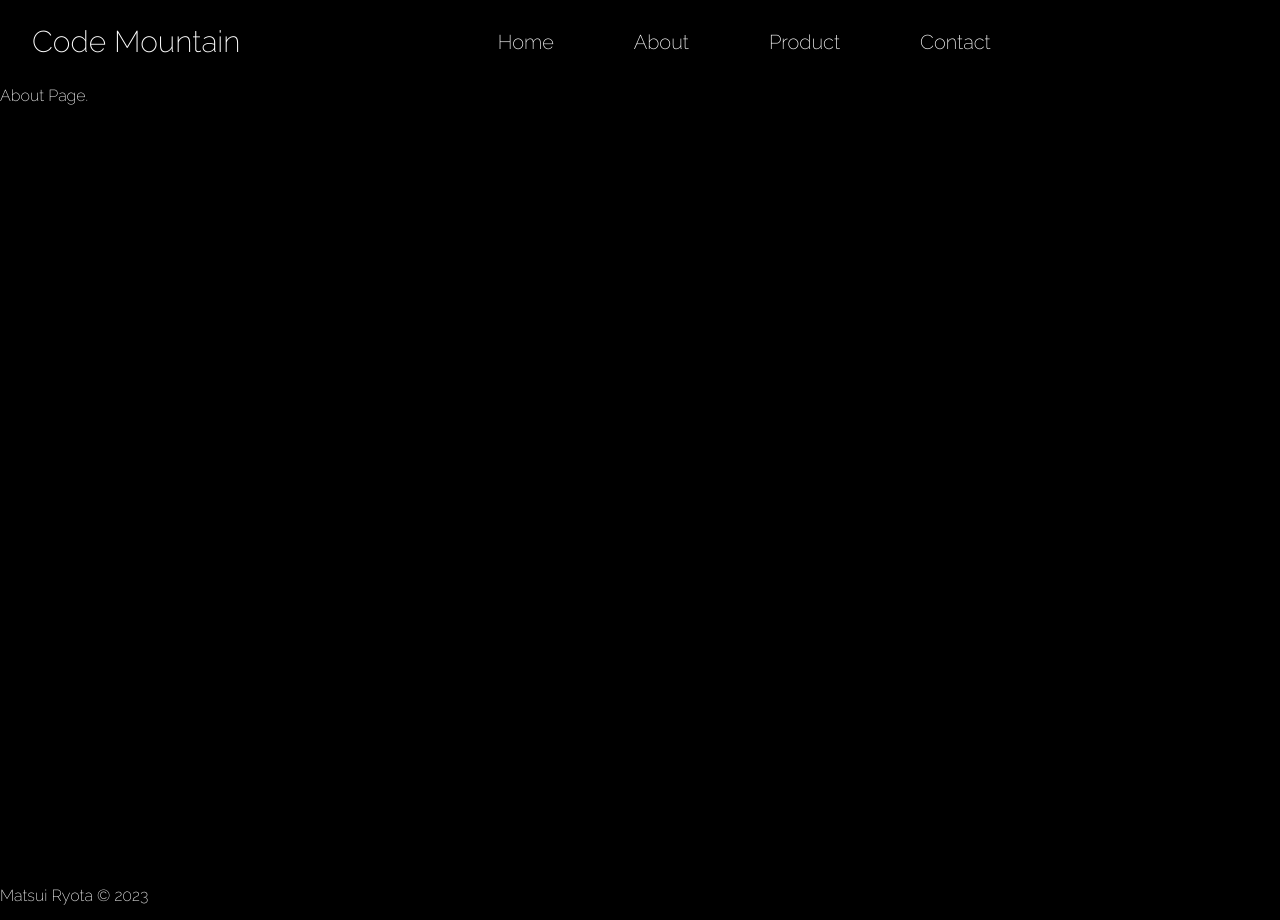
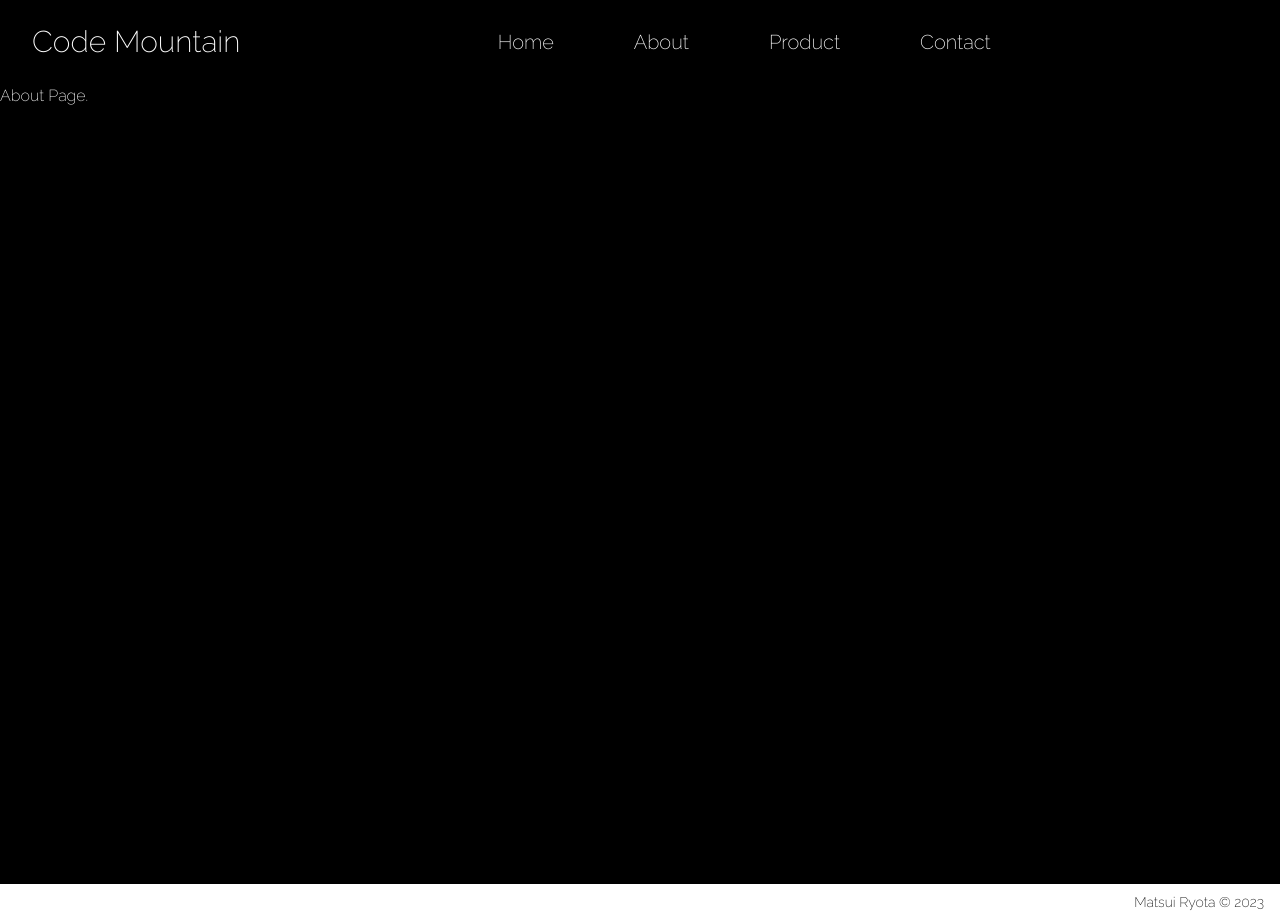
Before and after one commit to ryota-sb/code-mountain, a Next.js app: page /about in a window 1280 px wide. Built offline with nearby package versions, Linux system fonts and the light colour scheme.

Commit message:
フッター完了

```diff
--- a/src/components/Footer.tsx
+++ b/src/components/Footer.tsx
@@ -1,7 +1,7 @@
 export default function Footer() {
   return (
-    <div>
-      <p className="text-white">Matsui Ryota &copy; 2023</p>
-    </div>
+    <footer className="mt-auto flex w-full justify-end bg-white py-2 px-4 text-black">
+      <p className="text-sm">Matsui Ryota &copy; 2023</p>
+    </footer>
   );
 }
```
